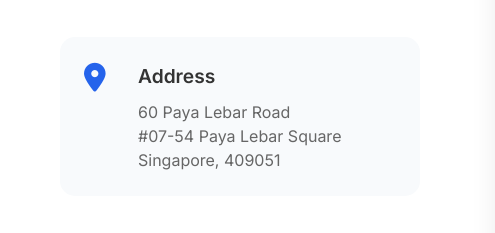
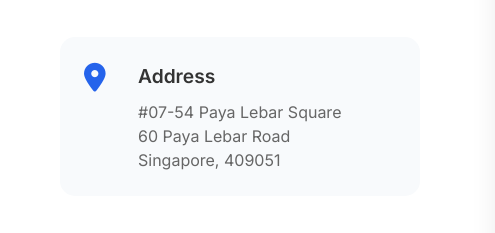
Before and after one commit to kognitiq/my-website, a plain HTML site: page index.html in a window 1280 px wide. Shown: the part 5558-5791 px from the top of the page, 0-495 px from the left. Drawn offline with nearby package versions, Linux system fonts and the light colour scheme.

Commit message:
updated address

```diff
--- a/index.html
+++ b/index.html
@@ -479,7 +479,7 @@
                         <i class="fas fa-map-marker-alt"></i>
                         <div>
                             <h4>Address</h4>
-                            <p>60 Paya Lebar Road<br>#07-54 Paya Lebar Square<br>Singapore, 409051</p>
+                            <p>#07-54 Paya Lebar Square<br>60 Paya Lebar Road<br>Singapore, 409051</p>
                         </div>
                     </div>
                     <div class="contact-item">
```
